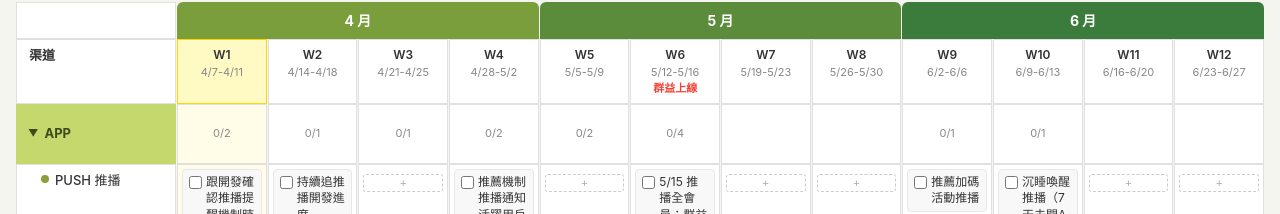
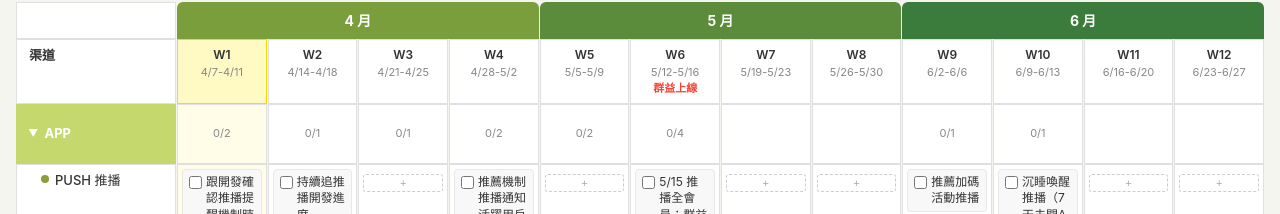
Before and after one commit to ritayen123/buzzer-planner, a Next.js app: page / in a window 1280 px wide. Shown: the part 123-337 px from the top of the page. Built offline with nearby package versions, Linux system fonts and the light colour scheme.

Commit message:
style: 渠道標題文字改回白色

```diff
--- a/app/page.js
+++ b/app/page.js
@@ -32,7 +32,7 @@ const CHANNELS = [
 
 const GROUPS = ['APP', 'IG', 'Facebook', 'Threads', 'Dcard'];
 const GROUP_COLORS = { APP: '#C5D86D', IG: '#FFB6C1', Facebook: '#93B5E0', Threads: '#A09888', Dcard: '#A5B8C7' };
-const GROUP_TEXT_COLORS = { APP: '#3D4A1C', IG: '#7A2836', Facebook: '#1E3A5F', Threads: '#333333', Dcard: '#2C4A5A' };
+const GROUP_TEXT_COLORS = { APP: '#ffffff', IG: '#ffffff', Facebook: '#ffffff', Threads: '#ffffff', Dcard: '#ffffff' };
 
 const MONTH_TARGETS = { 4: 200, 5: 700, 6: 800 };
 const WEEKLY_TARGETS = {
```
